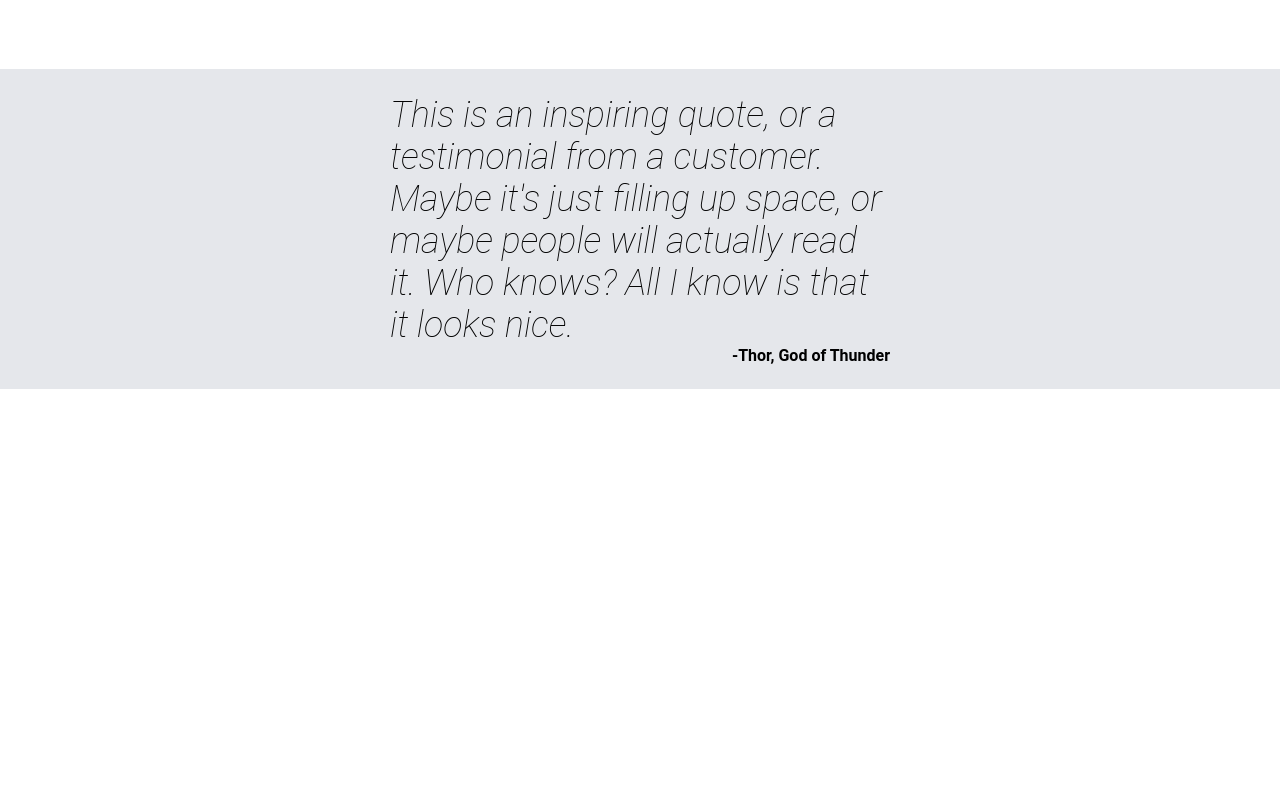
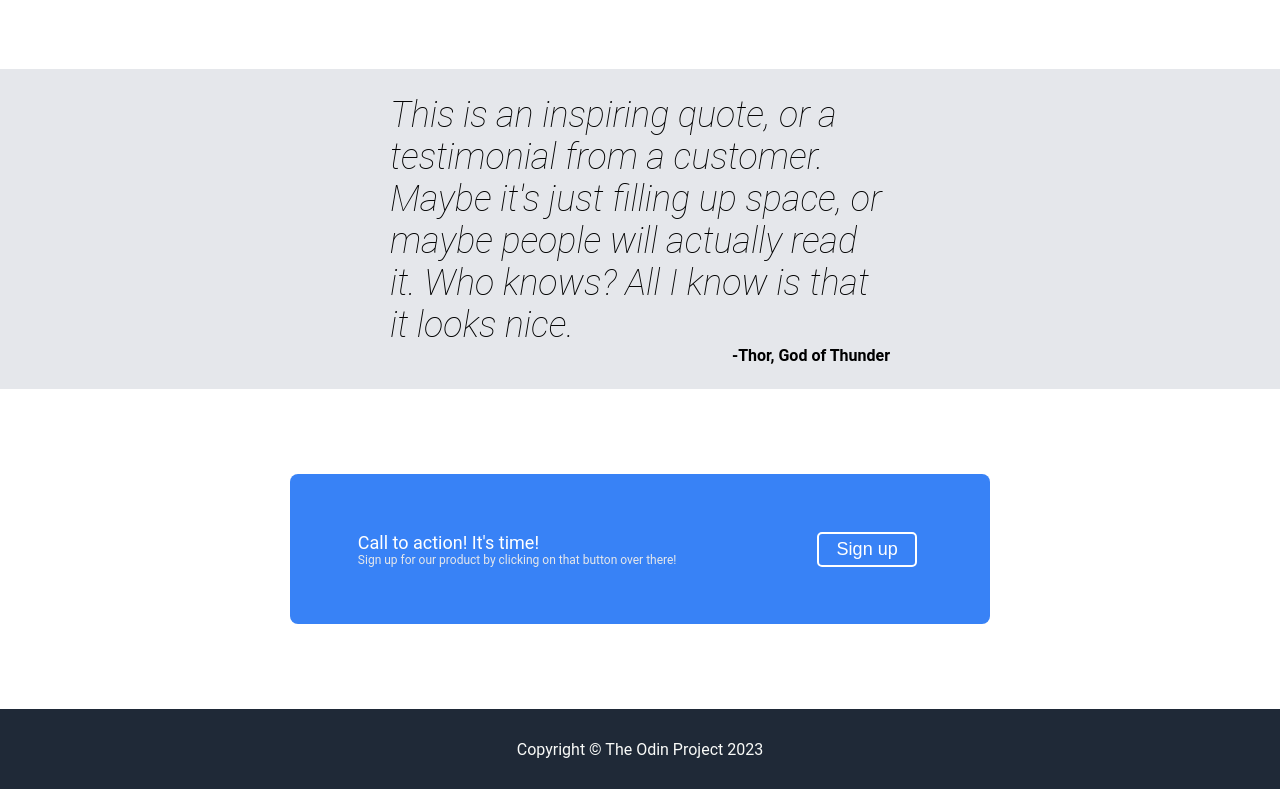
Before and after one commit to abauer151/landing-page, a plain HTML site: page index.html in a window 1280 px wide. Shown: the part 611-1400 px from the top of the page. Before the commit the page ends 1000 px from the top, so only its background shows below. Drawn offline with Linux system fonts and the light colour scheme.

Commit message:
webpage finished - bottom sections added and adjustments made to previous sections

```diff
--- a/index.html
+++ b/index.html
@@ -57,11 +57,15 @@
         </div>
 
         <div class = "section-four">
-
+            <div class = "box">
+                <div class = "content">
+                    <div class = "top">Call to action! It's time!</div>
+                    <div class = "bottom">Sign up for our product by clicking on that button over there!</div>
+                </div>
+                <button>Sign up</button>
+            </div>
         </div>
 
-        <div class = "footer">
-
-        </div>
+        <div class = "footer">Copyright &copy The Odin Project 2023</div>
     </body>
 </html>
--- a/style.css
+++ b/style.css
@@ -28,7 +28,8 @@ body {
     height: 5vh;
     justify-content: center;
     align-items: center;
-    font-weight: 750;
+    font-size: 32px;
+    font-weight: bolder;
 }
 
 .header-links {
@@ -38,6 +39,7 @@ body {
     gap: 8px;
     width: 50vw;
     height: 5vh;
+    color:#E5E7EB;
 }
 
 ul {
@@ -161,3 +163,52 @@ img {
     text-align: right;
     font-weight: bold;
 }
+
+.section-four {
+    height: 40vh;
+    display: flex;
+    justify-content: center;
+    align-items: center;
+}
+
+.section-four .box {
+    display: flex;
+    width: 700px;
+    height: 150px;
+    background-color: #3882F6;
+    justify-content: space-around;
+    align-items: center;
+    border-radius: 8px;
+}
+
+.box .content {
+    display: flex;
+    flex-direction: column;
+    color: white;
+}
+
+.box button {
+    display: flex;
+    border: white solid 2px;
+    border-radius: 5px;
+    justify-content: center;
+    align-items: center;
+}
+
+.content .top {
+    font-size: 18px;
+}
+
+.content .bottom {
+    font-size: 12px;
+    color:#E5E7EB;
+}
+
+.footer {
+    height: 10vh;
+    background-color:#1F2937;
+    color:#F9FAF8;
+    display: flex;
+    justify-content: center;
+    align-items: center;
+}
```
